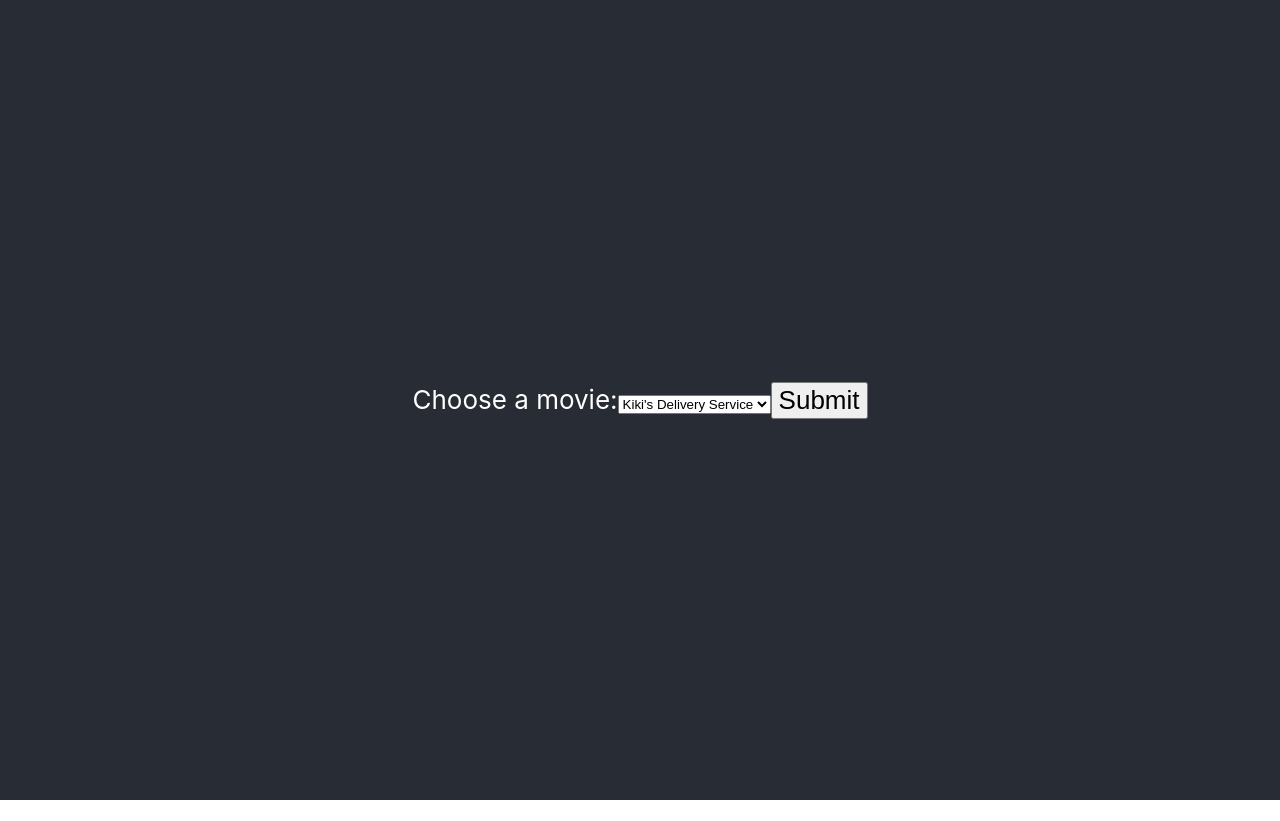
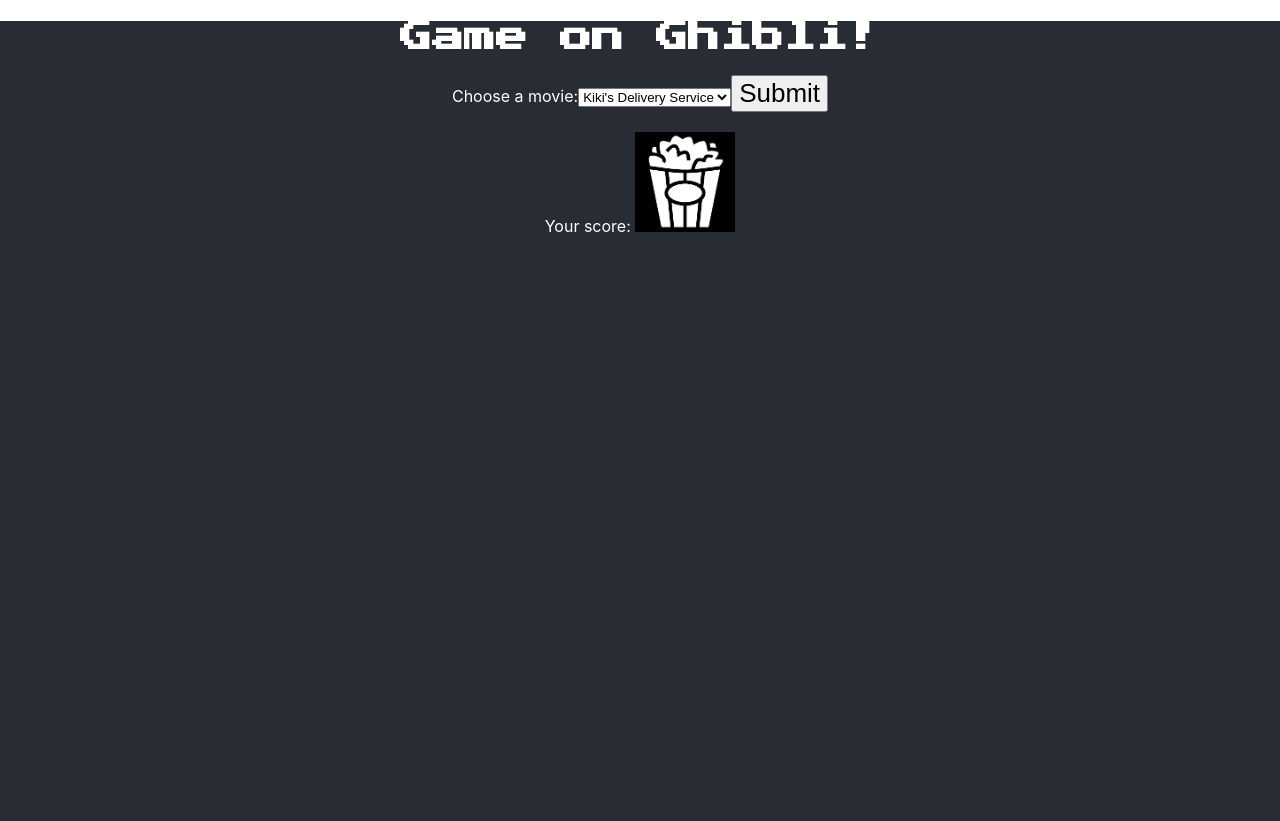
Before and after one commit to fac21/week_8_CN, a React (Vite) app: page / in a window 1280 px wide. Before the commit the page ends 800 px from the top, so only its background shows below. Built offline with nearby package versions, Linux system fonts and the light colour scheme.

Commit message:
Add some css
Co-authored-by: ByteSized <60395899+ByteSizedIT@users.noreply.github.com>

```diff
--- a/index.html
+++ b/index.html
@@ -4,13 +4,12 @@
     <meta charset="UTF-8" />
     <link rel="icon" type="image/svg+xml" href="/src/favicon.svg" />
     <meta name="viewport" content="width=device-width, initial-scale=1.0" />
+    <link rel="preconnect" href="https://fonts.gstatic.com">
+    <link href="https://fonts.googleapis.com/css2?family=Press+Start+2P&display=swap" rel="stylesheet">
     <title>Vite App</title>
   </head>
   <body>
-
-
     <div id="root">
-
     </div>
     <script type="module" src="/src/main.jsx"></script>
   </body>
--- a/src/App.css
+++ b/src/App.css
@@ -1,42 +1,22 @@
 .App {
   text-align: center;
-}
-
-.App-logo {
-  height: 40vmin;
-  pointer-events: none;
-}
-
-@media (prefers-reduced-motion: no-preference) {
-  .App-logo {
-    animation: App-logo-spin infinite 20s linear;
-  }
 }
 
 .App-header {
   background-color: #282c34;
   min-height: 100vh;
-  display: flex;
-  flex-direction: column;
-  align-items: center;
-  justify-content: center;
-  font-size: calc(10px + 2vmin);
   color: white;
 }
 
-.App-link {
-  color: #61dafb;
-}
-
-@keyframes App-logo-spin {
-  from {
-    transform: rotate(0deg);
-  }
-  to {
-    transform: rotate(360deg);
-  }
+h1 {
+  margin: 0, auto;
+  padding: 0;
 }
 
 button {
   font-size: calc(10px + 2vmin);
 }
+
+.rt {
+  color: rgb(255, 247, 21);
+}
--- a/src/App.jsx
+++ b/src/App.jsx
@@ -1,5 +1,5 @@
 import React, { useState } from 'react'
-import logo from './logo.svg'
+import popcorn from './popcorn2.png'
 import './App.css'
 import {RandomMovie, FetchChosenMovie} from './Ghibli.jsx'
 
@@ -10,6 +10,7 @@
   return (
     <div className="App">
       <header className="App-header">
+        <h1>Game on Ghibli!</h1>
         <form onSubmit={
               (event) => {
                 event.preventDefault();
@@ -35,7 +36,8 @@
           <RandomMovie />
           </>
           : null}
-
+        <br></br>
+        Your score: <img src={popcorn} height='100'/>
       </header>
     </div>
   )
--- a/src/Ghibli.jsx
+++ b/src/Ghibli.jsx
@@ -20,12 +20,13 @@
   if (!movieData) return <div>Loading...</div>;
   return (
     <div>
-      <h1>{movieData.title}</h1>
-      <h2>{movieData.original_title}</h2>
-      <h2>{movieData.rt_score}</h2>
-      <h3>{movieData.release_date}</h3>
-      <h3>{movieData.running_time}</h3>
-    </div>
+      <h2>{movieData.title}</h2>
+      <h3>{movieData.original_title}</h3>
+      <h4>Rotten Tomato Rating:</h4>
+      <h3 className='rt'>{movieData.rt_score}</h3>
+      <h4>Released: {movieData.release_date}</h4>
+      <h4>Running Time: {movieData.running_time}</h4>
+  </div>
   );
 }
 
@@ -49,11 +50,12 @@
   if (!movieData) return <div>Loading...</div>;
   return (
     <div>
-      <h1>{movieData.title}</h1>
-      <h2>{movieData.original_title}</h2>
-      <h2>{movieData.rt_score}</h2>
-      <h3>{movieData.release_date}</h3>
-      <h3>{movieData.running_time}</h3>
+      <h2>{movieData.title}</h2>
+      <h3>{movieData.original_title}</h3>
+      <h4>Rotten Tomato Rating:</h4>
+      <h3 className='rt'>{movieData.rt_score}</h3>
+      <h4>Released: {movieData.release_date}</h4>
+      <h4>Running Time: {movieData.running_time}</h4>
     </div>
   );
 }
--- a/src/index.css
+++ b/src/index.css
@@ -7,7 +7,6 @@
   -moz-osx-font-smoothing: grayscale;
 }
 
-code {
-  font-family: source-code-pro, Menlo, Monaco, Consolas, 'Courier New',
-    monospace;
+h1 {
+  font-family: 'Press Start 2P', cursive;
 }
```
Also changed, not shown: src/popcorn2.png (added). Lines whose indentation alone changed are shown as unchanged.
